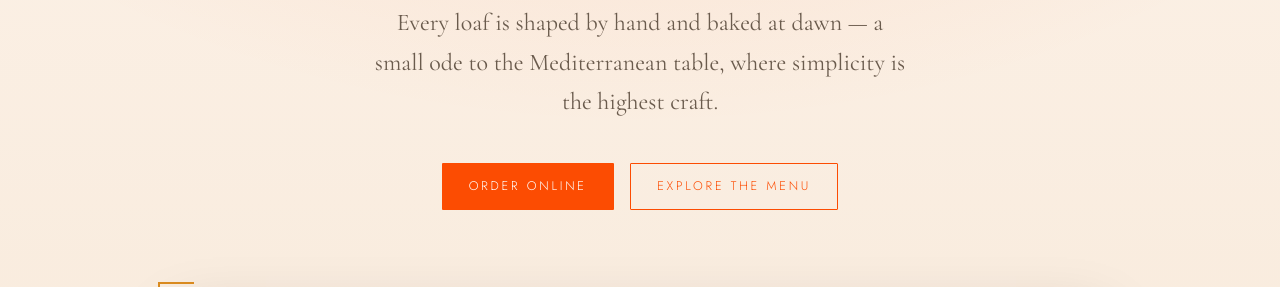
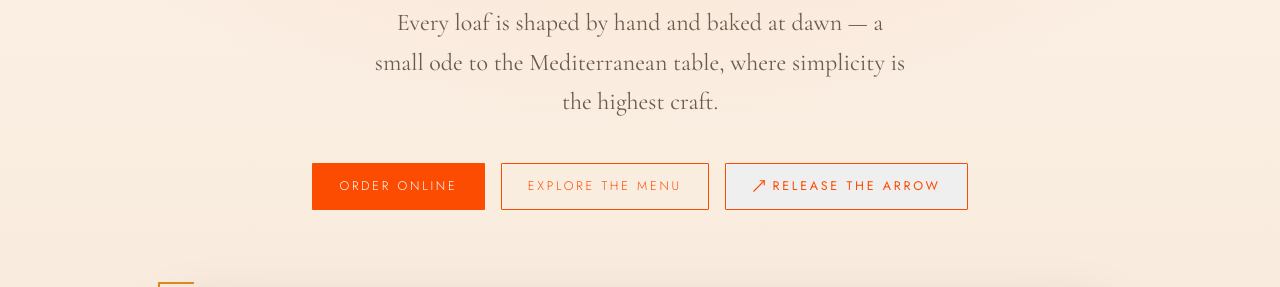
Before and after one commit to JanMcQ1617/HORNOFINO, a plain HTML site: page index.html in a window 1280 px wide. Shown: the part 476-763 px from the top of the page. Drawn offline with nearby package versions, Linux system fonts and the light colour scheme.

Commit message:
Add 3D Greek archer with scroll-driven arrow journey
A stylized marble archer (Three.js primitives — pedestal, contrapposto figure,
bronze bow, orange-crested helm) stands beside the hero. Scrolling draws the
bow; past 2% the arrow releases and rides a Catmull-Rom spline through
data-waypoint elements (story, menu cards, order CTA, reviews, footer),
flashing each and popping a label chip at its true arc-length position.
Click the statue or the 'Release the Arrow' button for an auto-scroll tour
(cancelled by any user input). Fixed transparent canvas with pixel-perfect
camera mapping, pointer-events none, DPR capped, head tracks the cursor,
disabled under prefers-reduced-motion.

Co-Authored-By: Claude Opus 4.8 <noreply@anthropic.com>

```diff
--- a/index.html
+++ b/index.html
@@ -47,10 +47,15 @@
       <div class="hero__actions">
         <a class="btn btn--solid" href="contact.html#order">Order Online</a>
         <a class="btn btn--line" href="menu.html">Explore the Menu</a>
+        <button class="btn btn--line journey-cta" id="journeyTour" type="button" title="Watch the arrow fly through the menu">
+          <svg width="14" height="14" viewBox="0 0 24 24" fill="none" stroke="currentColor" stroke-width="2" stroke-linecap="round"><path d="M3 21 21 3"/><path d="M21 3h-7M21 3v7"/></svg>
+          Release the Arrow
+        </button>
       </div>
     </div>
     <div class="hero__visual">
       <img src="assets/hero.jpg" alt="Fresh sourdough loaves and sesame koulouri cooling on a marble counter" />
+      <div id="statueAnchor" aria-hidden="true"></div>
     </div>
   </section>
 
@@ -75,7 +80,7 @@
         <div class="column__base"></div>
       </div>
     </div>
-    <div class="story__text">
+    <div class="story__text" data-waypoint="Our Story">
       <p class="eyebrow">Our Story</p>
       <h2>A table set in the old way</h2>
       <p>
@@ -102,7 +107,7 @@
     </header>
 
     <div class="menu__grid">
-      <article class="card">
+      <article class="card" data-waypoint="Breakfast · from $5">
         <div class="card__media"><img src="assets/breakfast.png" alt="Breakfast plate of waffles, eggs and bacon" loading="lazy" /></div>
         <div class="card__body">
           <h3>Breakfast</h3>
@@ -110,7 +115,7 @@
           <span class="card__price">from $5</span>
         </div>
       </article>
-      <article class="card">
+      <article class="card" data-waypoint="Breads · from $4">
         <div class="card__media card__media--cover"><img src="assets/breads.jpg" alt="Artisan sourdough and sesame koulouri" loading="lazy" /></div>
         <div class="card__body">
           <h3>Breads</h3>
@@ -118,7 +123,7 @@
           <span class="card__price">from $4</span>
         </div>
       </article>
-      <article class="card">
+      <article class="card" data-waypoint="Pastries · from $3">
         <div class="card__media"><img src="assets/pastries.png" alt="Golden flaky pastry" loading="lazy" /></div>
         <div class="card__body">
           <h3>Pastries</h3>
@@ -133,7 +138,7 @@
   <!-- ░░ Order CTA ░░ -->
   <section class="order" id="order">
     <div class="meander-rule meander-rule--light" aria-hidden="true"></div>
-    <div class="order__inner">
+    <div class="order__inner" data-waypoint="Order Online">
       <p class="eyebrow eyebrow--light">Online Ordering</p>
       <h2>Order from our bakeries</h2>
       <p>Pickup or delivery — fresh from the morning bake, brought straight to your table.</p>
@@ -148,15 +153,15 @@
       <h2>Kind words</h2>
     </header>
     <div class="reviews__grid">
-      <figure class="quote">
+      <figure class="quote" data-waypoint="Elena loves the koulouri">
         <blockquote>“The koulouri tastes like a morning in Thessaloniki. I'm hooked.”</blockquote>
         <figcaption>— Elena P.</figcaption>
       </figure>
-      <figure class="quote">
+      <figure class="quote" data-waypoint="Marcus is a regular">
         <blockquote>“Simple, beautiful, and the bread is unreal. My new daily stop.”</blockquote>
         <figcaption>— Marcus T.</figcaption>
       </figure>
-      <figure class="quote">
+      <figure class="quote" data-waypoint="Pure φιλοξενία">
         <blockquote>“Feels like being welcomed into someone's home. Pure φιλοξενία.”</blockquote>
         <figcaption>— Sofia R.</figcaption>
       </figure>
@@ -166,7 +171,7 @@
   <!-- ░░ Footer ░░ -->
   <footer class="footer">
     <div class="footer__top">
-      <div class="footer__brand">
+      <div class="footer__brand" data-waypoint="Φούρνος · The end of the flight">
         <img class="footer__logo" src="assets/logo-white.png" alt="Hornofino — Pan · Café · Vino" />
         <p class="footer__tag">Bread born of fire &amp; the Aegean.</p>
       </div>
@@ -194,7 +199,13 @@
     <p class="footer__copy">© <span id="year"></span> Hornofino · Φούρνος. Crafted with fire and patience.</p>
   </footer>
 
+  <!-- ░░ 3D arrow journey ░░ -->
+  <canvas id="journeyCanvas" aria-hidden="true"></canvas>
   <script src="script.js"></script>
   <script src="cart.js"></script>
+  <script type="importmap">
+    { "imports": { "three": "https://cdn.jsdelivr.net/npm/three@0.164.1/build/three.module.js" } }
+  </script>
+  <script type="module" src="journey.js"></script>
 </body>
 </html>
--- /dev/null
+++ b/journey.js
@@ -0,0 +1,381 @@
+/* ============================================================
+   Hornofino — 3D arrow journey (Three.js)
+   A stylized Greek marble archer stands in the hero. As you
+   scroll, he releases an arrow that follows a spline through
+   [data-waypoint] elements (menu cards, foods, reviews),
+   lighting each one up as it passes.
+
+   Design notes:
+   - Fixed transparent canvas overlay, pointer-events: none —
+     the page stays fully interactive (input is never blocked).
+   - Camera is set so 1 world unit == 1 CSS pixel at z=0.
+   - Animations are transform/opacity only in DOM land; all 3D
+     work stays under the 16ms frame budget (few dozen meshes).
+   - Skips entirely for prefers-reduced-motion.
+   ============================================================ */
+import * as THREE from "three";
+
+(function () {
+  "use strict";
+
+  if (window.matchMedia("(prefers-reduced-motion: reduce)").matches) return;
+
+  var canvas = document.getElementById("journeyCanvas");
+  var anchor = document.getElementById("statueAnchor");
+  if (!canvas || !anchor) return;
+
+  // ---------- palette ----------
+  var MARBLE  = 0xf2ece1;
+  var MARBLE2 = 0xe4dccd;
+  var ORANGE  = 0xfc4c02;
+  var BRONZE  = 0x8a5a2b;
+
+  // ---------- renderer / scene / camera ----------
+  var renderer = new THREE.WebGLRenderer({ canvas: canvas, alpha: true, antialias: true });
+  var DPR_CAP = window.innerWidth < 820 ? 1.5 : 2;
+  renderer.setPixelRatio(Math.min(window.devicePixelRatio || 1, DPR_CAP));
+
+  var scene = new THREE.Scene();
+  var FOV = 40;
+  var camera = new THREE.PerspectiveCamera(FOV, 1, 1, 8000);
+
+  function sizeCamera() {
+    var w = window.innerWidth, h = window.innerHeight;
+    renderer.setSize(w, h, false);
+    camera.aspect = w / h;
+    // distance so that the z=0 plane maps 1 world unit -> 1 CSS px
+    camera.position.z = (h / 2) / Math.tan(THREE.MathUtils.degToRad(FOV / 2));
+    camera.updateProjectionMatrix();
+  }
+  sizeCamera();
+
+  scene.add(new THREE.AmbientLight(0xfff4ea, 1.15));
+  var sun = new THREE.DirectionalLight(0xffffff, 1.6);
+  sun.position.set(300, 500, 600);
+  scene.add(sun);
+  var rim = new THREE.PointLight(ORANGE, 90000, 0, 2); // warm brand rim
+  rim.position.set(-200, 100, 250);
+  scene.add(rim);
+
+  // page(px,py) -> world at z=0 (viewport-centred)
+  function toWorld(px, py) {
+    return new THREE.Vector3(
+      px - window.scrollX - window.innerWidth / 2,
+      window.innerHeight / 2 - (py - window.scrollY),
+      0
+    );
+  }
+
+  // ---------- materials ----------
+  var marbleMat = new THREE.MeshStandardMaterial({ color: MARBLE, roughness: 0.55, metalness: 0.05 });
+  var marble2Mat = new THREE.MeshStandardMaterial({ color: MARBLE2, roughness: 0.65, metalness: 0.05 });
+  var bronzeMat = new THREE.MeshStandardMaterial({ color: BRONZE, roughness: 0.35, metalness: 0.6 });
+  var orangeMat = new THREE.MeshStandardMaterial({ color: ORANGE, roughness: 0.3, metalness: 0.25, emissive: ORANGE, emissiveIntensity: 0.25 });
+
+  function mesh(geo, mat, x, y, z, rx, ry, rz) {
+    var m = new THREE.Mesh(geo, mat);
+    m.position.set(x || 0, y || 0, z || 0);
+    m.rotation.set(rx || 0, ry || 0, rz || 0);
+    return m;
+  }
+
+  // ---------- the archer (stylized, from primitives) ----------
+  // Local space: origin at pedestal bottom-centre, +x = shooting direction, +y = up.
+  var statue = new THREE.Group();
+  var HAND = new THREE.Vector3(64, 176, 0); // bow hand (local)
+
+  (function buildStatue() {
+    // pedestal: plinth + drum + cap
+    statue.add(mesh(new THREE.BoxGeometry(120, 16, 90), marble2Mat, 0, 8, 0));
+    statue.add(mesh(new THREE.CylinderGeometry(38, 44, 26, 24), marbleMat, 0, 29, 0));
+    statue.add(mesh(new THREE.BoxGeometry(96, 10, 72), marble2Mat, 0, 47, 0));
+
+    var fig = new THREE.Group();
+    fig.position.y = 52;
+    statue.add(fig);
+
+    // legs (weight-shifted contrapposto: one straight, one eased)
+    fig.add(mesh(new THREE.CylinderGeometry(7, 8.5, 62, 12), marbleMat, -12, 31, 6, 0, 0, 0.05));
+    fig.add(mesh(new THREE.CylinderGeometry(7, 8.5, 60, 12), marbleMat, 12, 30, -8, 0.12, 0, -0.14));
+    // hips + torso (tapered) + chest
+    fig.add(mesh(new THREE.SphereGeometry(15, 16, 12), marbleMat, 0, 64, 0));
+    fig.add(mesh(new THREE.CylinderGeometry(16, 13, 40, 14), marbleMat, 0, 86, 0, 0, 0, -0.06));
+    fig.add(mesh(new THREE.SphereGeometry(17, 16, 12), marbleMat, 1, 106, 0));
+    // draped chiton hint (flat band)
+    fig.add(mesh(new THREE.TorusGeometry(16.5, 3, 8, 20, Math.PI * 1.2), marble2Mat, 0, 92, 0, 0, 0, 2.4));
+    // neck + head
+    fig.add(mesh(new THREE.CylinderGeometry(5.5, 6.5, 10, 10), marbleMat, 2, 122, 0));
+    var head = mesh(new THREE.SphereGeometry(11, 18, 14), marbleMat, 3, 134, 0);
+    head.name = "head";
+    fig.add(head);
+    // corinthian crest
+    var crest = mesh(new THREE.TorusGeometry(11, 3.2, 8, 18, Math.PI), orangeMat, 3, 138, 0, 0, 0, 0);
+    crest.rotation.y = Math.PI / 2;
+    crest.rotation.z = Math.PI * 0.08;
+    fig.add(crest);
+
+    // front arm — extended, holds the bow
+    fig.add(mesh(new THREE.CylinderGeometry(4.5, 5.5, 46, 10), marbleMat, 32, 112, 0, 0, 0, Math.PI / 2 - 0.22));
+    fig.add(mesh(new THREE.SphereGeometry(5.5, 10, 8), marbleMat, 54, 121, 0));
+
+    // draw arm group (shoulder pivot) — animates on release
+    var drawArm = new THREE.Group();
+    drawArm.position.set(-8, 108, 0);
+    drawArm.name = "drawArm";
+    drawArm.add(mesh(new THREE.CylinderGeometry(4.5, 5.5, 34, 10), marbleMat, 14, 6, 4, 0, 0, Math.PI / 2 - 0.5));
+    drawArm.add(mesh(new THREE.SphereGeometry(5, 10, 8), marbleMat, 28, 12, 6));
+    fig.add(drawArm);
+
+    // bow (vertical arc at the hand) + string
+    var bow = mesh(new THREE.TorusGeometry(46, 2.6, 8, 32, Math.PI * 1.16), bronzeMat, HAND.x, HAND.y - 52, 0);
+    bow.rotation.z = Math.PI / 2 - Math.PI * 0.08;
+    statue.add(bow);
+
+    var stringGeo = new THREE.BufferGeometry().setFromPoints([
+      new THREE.Vector3(HAND.x + 8, HAND.y + 40, 0),
+      new THREE.Vector3(HAND.x - 4, HAND.y - 52, 0),
+      new THREE.Vector3(HAND.x + 8, HAND.y - 144, 0)
+    ]);
+    var string = new THREE.Line(stringGeo, new THREE.LineBasicMaterial({ color: 0x3a2c1c }));
+    string.name = "string";
+    statue.add(string);
+  })();
+  scene.add(statue);
+
+  // ---------- the arrow ----------
+  var arrow = new THREE.Group();
+  (function buildArrow() {
+    arrow.add(mesh(new THREE.CylinderGeometry(2, 2, 52, 8), bronzeMat, 0, 0, 0, 0, 0, Math.PI / 2)); // shaft (+x)
+    arrow.add(mesh(new THREE.ConeGeometry(4.5, 14, 10), orangeMat, 33, 0, 0, 0, 0, -Math.PI / 2));   // head
+    var f = new THREE.PlaneGeometry(12, 8);
+    var fm = new THREE.MeshStandardMaterial({ color: ORANGE, side: THREE.DoubleSide, roughness: 0.5 });
+    arrow.add(mesh(f, fm, -24, 4, 0, 0, 0, 0.5));
+    arrow.add(mesh(f, fm, -24, -4, 0, 0, 0, -0.5));
+    arrow.add(mesh(f, fm, -24, 0, 4, 0.9, 0, 0.4));
+  })();
+  scene.add(arrow);
+
+  // glowing trail (short history of arrow positions)
+  var TRAIL_N = 26;
+  var trailPos = new Float32Array(TRAIL_N * 3);
+  var trailGeo = new THREE.BufferGeometry();
+  trailGeo.setAttribute("position", new THREE.BufferAttribute(trailPos, 3));
+  var trail = new THREE.Line(trailGeo, new THREE.LineBasicMaterial({
+    color: ORANGE, transparent: true, opacity: 0.55, blending: THREE.AdditiveBlending
+  }));
+  scene.add(trail);
+  var trailPts = [];
+
+  // ---------- waypoints / spline (page coordinates) ----------
+  var wpEls = [];
+  var wpPage = [];   // Vector2 page-centres
+  var wpHit = [];
+  var wpT = [];      // arc-length t of each waypoint along the curve
+  var curve = null;
+
+  function measure() {
+    wpEls = Array.prototype.slice.call(document.querySelectorAll("[data-waypoint]"));
+    wpPage = wpEls.map(function (el) {
+      var r = el.getBoundingClientRect();
+      return new THREE.Vector2(r.left + window.scrollX + r.width / 2, r.top + window.scrollY + r.height / 2);
+    });
+    // preserve hit state across lazy re-measures (only the loop resets it, pre-release)
+    if (wpHit.length !== wpEls.length) wpHit = wpEls.map(function () { return false; });
+
+    var a = anchor.getBoundingClientRect();
+    var s = statueScale();
+    var start = new THREE.Vector2(
+      a.left + window.scrollX + a.width * 0.5 + HAND.x * s,
+      a.top + window.scrollY + a.height - HAND.y * s
+    );
+    var pts = [new THREE.Vector3(start.x, start.y, 0),
+               new THREE.Vector3(start.x + 180, start.y - 60, 0)]; // rising launch
+    wpPage.forEach(function (p) { pts.push(new THREE.Vector3(p.x, p.y, 0)); });
+    curve = pts.length >= 2 ? new THREE.CatmullRomCurve3(pts, false, "catmullrom", 0.4) : null;
+
+    // map each waypoint to its arc-length parameter (getPointAt is arc-length based)
+    wpT = [];
+    if (curve) {
+      var SAMPLES = 240;
+      var sampled = curve.getSpacedPoints(SAMPLES);
+      wpPage.forEach(function (p) {
+        var best = 0, bestD = Infinity;
+        for (var i = 0; i <= SAMPLES; i++) {
+          var dx = sampled[i].x - p.x, dy = sampled[i].y - p.y;
+          var d = dx * dx + dy * dy;
+          if (d < bestD) { bestD = d; best = i; }
+        }
+        wpT.push(best / SAMPLES);
+      });
+    }
+  }
+
+  function statueScale() {
+    return window.innerWidth < 820 ? 0.62 : Math.min(1, window.innerWidth / 1400 + 0.3);
+  }
+
+  // ---------- waypoint chip labels ----------
+  function chip(el, text) {
+    var r = el.getBoundingClientRect();
+    var d = document.createElement("div");
+    d.className = "journey-chip";
+    d.textContent = text;
+    d.style.left = (r.left + r.width / 2) + "px";
+    d.style.top = (r.top - 10) + "px";
+    document.body.appendChild(d);
+    requestAnimationFrame(function () { d.classList.add("show"); });
+    setTimeout(function () { d.classList.remove("show"); }, 1400);
+    setTimeout(function () { d.remove(); }, 1900);
+  }
+
+  function hitWaypoint(i) {
+    if (wpHit[i]) return;
+    wpHit[i] = true;
+    var el = wpEls[i];
+    el.classList.add("wp-hit");
+    setTimeout(function () { el.classList.remove("wp-hit"); }, 1300);
+    var label = el.getAttribute("data-waypoint");
+    if (label) chip(el, label);
+    rim.position.copy(toWorld(wpPage[i].x, wpPage[i].y)).setZ(120);
+  }
+
+  // ---------- scroll state ----------
+  var released = false;
+  function progress() {
+    var max = document.documentElement.scrollHeight - window.innerHeight;
+    return max > 0 ? Math.min(1, Math.max(0, window.scrollY / max)) : 0;
+  }
+  var RELEASE_AT = 0.02;
+
+  // ---------- auto tour ----------
+  var touring = false;
+  function tour() {
+    if (touring) return;
+    touring = true;
+    var startY = window.scrollY;
+    var endY = document.documentElement.scrollHeight - window.innerHeight;
+    var dur = Math.min(14000, Math.max(6000, (endY - startY) * 1.6));
+    var t0 = performance.now();
+    function cancel() { touring = false; }
+    window.addEventListener("wheel", cancel, { once: true, passive: true });
+    window.addEventListener("touchstart", cancel, { once: true, passive: true });
+    (function step(now) {
+      if (!touring) return;
+      var t = Math.min(1, (now - t0) / dur);
+      var e = 0.5 - 0.5 * Math.cos(Math.PI * t); // easeInOutSine
+      window.scrollTo(0, startY + (endY - startY) * e);
+      if (t < 1) requestAnimationFrame(step);
+      else touring = false;
+    })(t0);
+  }
+  var tourBtn = document.getElementById("journeyTour");
+  if (tourBtn) tourBtn.addEventListener("click", tour);
+
+  // statue click via raycast (canvas has pointer-events: none, so listen on document)
+  var ray = new THREE.Raycaster();
+  var ndc = new THREE.Vector2();
+  document.addEventListener("click", function (e) {
+    ndc.set((e.clientX / window.innerWidth) * 2 - 1, -(e.clientY / window.innerHeight) * 2 + 1);
+    ray.setFromCamera(ndc, camera);
+    if (ray.intersectObject(statue, true).length) tour();
+  });
+
+  // gentle head-tracking toward the cursor
+  var cursor = new THREE.Vector2(0, 0);
+  document.addEventListener("pointermove", function (e) {
+    cursor.set(e.clientX / window.innerWidth - 0.5, e.clientY / window.innerHeight - 0.5);
+  }, { passive: true });
+
+  // ---------- re-measure on layout changes ----------
+  window.addEventListener("resize", function () { sizeCamera(); measure(); });
+  window.addEventListener("load", measure);
+  measure();
+  setInterval(measure, 2500); // lazy safety net for late layout shifts (images/fonts)
+
+  // ---------- animation loop ----------
+  var drawArm = statue.getObjectByName("drawArm");
+  var string = statue.getObjectByName("string");
+  var head = statue.getObjectByName("head");
+  var releasePop = 0;
+
+  function updateString(draw) {
+    // draw: 0 (slack) -> 1 (full draw); after release it snaps back
+    var p = string.geometry.attributes.position;
+    p.setX(1, HAND.x - 4 - draw * 26);
+    p.needsUpdate = true;
+  }
+
+  function animate(now) {
+    var t = now * 0.001;
+    var p = progress();
+    var s = statueScale();
+
+    // -- statue anchored to the hero (page coords -> world)
+    var a = anchor.getBoundingClientRect();
+    var basePage = { x: a.left + window.scrollX + a.width * 0.5, y: a.top + window.scrollY + a.height };
+    var w = toWorld(basePage.x, basePage.y);
+    statue.position.set(w.x, w.y, 0);
+    statue.scale.setScalar(s);
+    statue.rotation.y = Math.sin(t * 0.4) * 0.06 + cursor.x * 0.18; // idle sway + cursor
+    if (head) head.rotation.y = cursor.x * 0.5, head.rotation.x = cursor.y * 0.3;
+
+    // -- bow draw before release, snap after
+    if (p < RELEASE_AT) {
+      released = false;
+      wpHit = wpHit.map(function () { return false; });
+      var draw = p / RELEASE_AT;
+      if (drawArm) drawArm.position.x = -8 - draw * 14;
+      updateString(draw * 0.9 + 0.05);
+      releasePop = 1;
+    } else {
+      if (!released) { released = true; }
+      if (releasePop > 0) { releasePop = Math.max(0, releasePop - 0.08); }
+      if (drawArm) drawArm.position.x = -8 - releasePop * 14;
+      updateString(releasePop * 0.9);
+    }
+
+    // -- arrow
+    if (curve) {
+      if (!released) {
+        // nocked on the string, riding the draw
+        var draw2 = Math.min(1, p / RELEASE_AT);
+        var nock = new THREE.Vector3(HAND.x - draw2 * 26 - 20, HAND.y - 52, 6)
+          .multiplyScalar(s)
+          .add(new THREE.Vector3(statue.position.x, statue.position.y, 0));
+        arrow.position.copy(nock);
+        arrow.rotation.set(0, 0, 0.06);
+        arrow.scale.setScalar(s);
+        arrow.visible = a.bottom > -100; // hide once hero long gone
+        trailPts.length = 0;
+      } else {
+        var tt = Math.min(1, (p - RELEASE_AT) / (1 - RELEASE_AT));
+        var pos = curve.getPointAt(tt);
+        var tan = curve.getTangentAt(Math.min(0.999, tt));
+        var wpos = toWorld(pos.x, pos.y);
+        arrow.visible = wpos.y > -window.innerHeight && wpos.y < window.innerHeight;
+        arrow.position.copy(wpos);
+        arrow.rotation.z = Math.atan2(-tan.y, tan.x);
+        arrow.scale.setScalar(0.9);
+
+        // trail
+        trailPts.push(wpos.clone());
+        if (trailPts.length > TRAIL_N) trailPts.shift();
+        for (var i = 0; i < TRAIL_N; i++) {
+          var v = trailPts[Math.max(0, trailPts.length - TRAIL_N + i)] || wpos;
+          trailPos[i * 3] = v.x; trailPos[i * 3 + 1] = v.y; trailPos[i * 3 + 2] = v.z;
+        }
+        trailGeo.attributes.position.needsUpdate = true;
+
+        // waypoint hits at their true arc-length positions
+        for (var k = 0; k < wpT.length; k++) {
+          if (tt >= wpT[k] - 0.008) hitWaypoint(k);
+        }
+      }
+    }
+    trail.visible = released && arrow.visible;
+
+    renderer.render(scene, camera);
+    requestAnimationFrame(animate);
+  }
+  requestAnimationFrame(animate);
+})();
--- a/styles.css
+++ b/styles.css
@@ -451,3 +451,48 @@ img { display: block; max-width: 100%; }
   .cart-row { grid-template-columns: 1fr auto auto; }
   .cart-row__line { grid-column: 2 / 4; text-align: left; }
 }
+
+/* ============================================================
+   3D arrow journey (home page)
+   ============================================================ */
+#journeyCanvas {
+  position: fixed; inset: 0; width: 100%; height: 100%;
+  pointer-events: none;        /* page stays fully interactive */
+  z-index: 40;                 /* over content, under the nav (50) */
+}
+#statueAnchor {
+  /* invisible measuring stage the 3D statue is anchored to */
+  position: absolute; right: clamp(-30px, -2vw, 0px); bottom: -14px;
+  width: 230px; height: 400px; pointer-events: none;
+}
+.journey-cta { display: inline-flex; align-items: center; gap: 0.5em; }
+.journey-cta svg { display: block; }
+
+/* waypoint flash as the arrow passes */
+.wp-hit {
+  box-shadow: 0 0 0 2px var(--aegean), 0 18px 44px rgba(252, 76, 2, 0.30) !important;
+  transform: translateY(-6px) scale(1.02);
+  transition: transform 0.3s var(--ease), box-shadow 0.3s var(--ease);
+}
+.order__inner.wp-hit, .footer__brand.wp-hit {
+  box-shadow: 0 0 0 2px rgba(255, 255, 255, 0.85), 0 18px 44px rgba(0, 0, 0, 0.25) !important;
+}
+
+/* floating label chip shown at each waypoint hit */
+.journey-chip {
+  position: fixed; z-index: 55; transform: translate(-50%, -100%) scale(0.85);
+  background: var(--aegean); color: #fff;
+  font-family: var(--sans); font-size: 0.72rem; letter-spacing: 0.14em; text-transform: uppercase;
+  padding: 0.45em 1em; border-radius: 2px; white-space: nowrap;
+  opacity: 0; transition: opacity 0.3s var(--ease), transform 0.3s var(--ease);
+  pointer-events: none;
+  box-shadow: 0 10px 26px rgba(252, 76, 2, 0.35);
+}
+.journey-chip.show { opacity: 1; transform: translate(-50%, -130%) scale(1); }
+
+@media (max-width: 820px) {
+  #statueAnchor { width: 150px; height: 260px; right: -6px; bottom: -8px; }
+}
+@media (prefers-reduced-motion: reduce) {
+  #journeyCanvas, .journey-cta { display: none; }
+}
```
Also changed, not shown: README.md.
